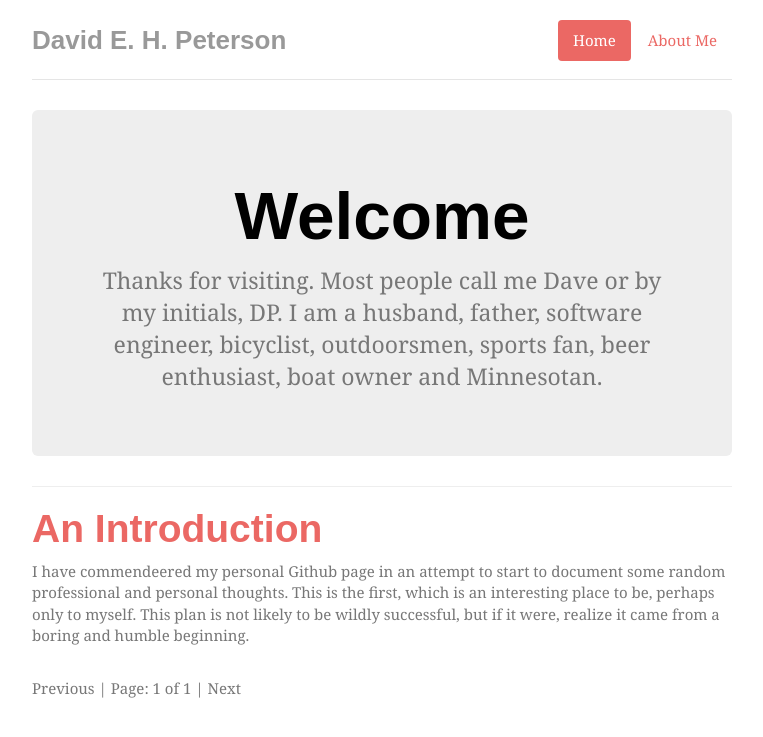
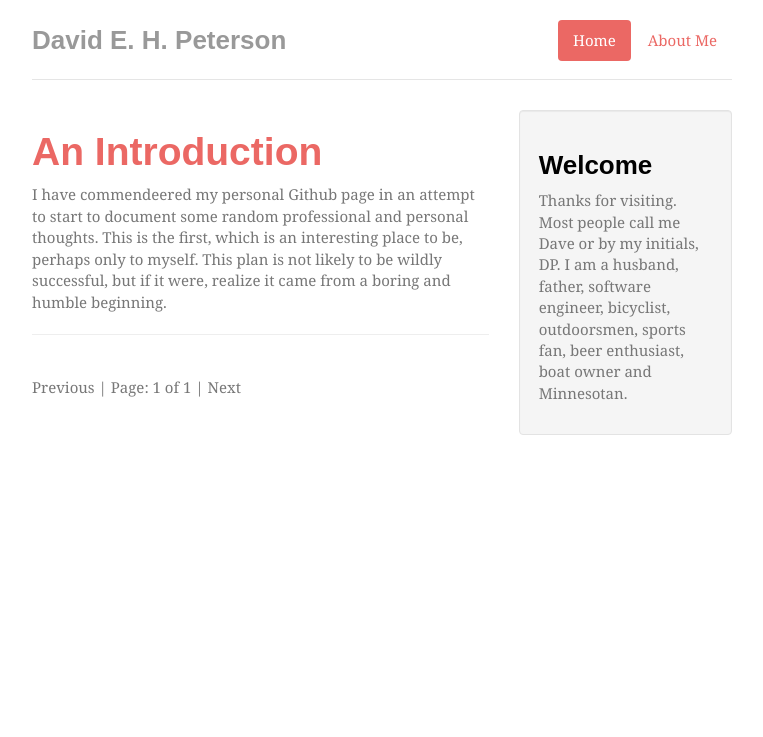
Before and after one commit to pete2786/pete2786.github.io, a Jekyll site: the page built from index.html, in a window 1280 px wide. Shown: the top 737 px of the page, without its empty margins (258-1021 px from the left). Built offline with Jekyll 4.4.1, drawn with Linux system fonts in a browser that asks for light colours; some web fonts are replaced; the list of posts is cut into pages by our own code.

Commit message:
More rearranging.

```diff
--- a/_layouts/post.html
+++ b/_layouts/post.html
@@ -1,7 +1,7 @@
 <!DOCTYPE html>
 <html lang="en">
   <head>
-    <title>David E. H. Peterson</title>
+    <title>{{ page.title }} - David E. H. Peterson</title>
     {% include head.html %}
   </head>
   <body>
--- a/index.html
+++ b/index.html
@@ -4,21 +4,15 @@
 <!DOCTYPE html>
 <html lang="en">
   <head>
-    <title>About Me - David E. H. Peterson</title>
+    <title>Home - David E. H. Peterson</title>
     {% include head.html %}
   </head>
   <body>
     <div class="container">
       {% include header.html active="home"%}
 
-      <div class="jumbotron">
-        <h1>Welcome</h1>
-        <p class="lead">Thanks for visiting. Most people call me Dave or by my initials, DP. I am a husband, father, software engineer, bicyclist, outdoorsmen, sports fan, beer enthusiast, boat owner and Minnesotan.</p>
-      </div>
-
-      <hr />
-
-      <!-- This loops through the paginated posts -->
+      <div class="row">
+        <div class="col-lg-8">
           {% for post in paginator.posts %}
           <h1><a href="{{ post.url }}">{{ post.title }}</a></h1>
           <p class="author">
@@ -27,6 +21,7 @@
           <div class="content">
             {{ post.content }}
           </div>
+          <hr />
           {% endfor %}
 
           <div class="pagination">
@@ -42,6 +37,15 @@
               <span class="next ">Next</span>
             {% endif %}
           </div>
+        </div>
+
+        <div class="col-lg-4">
+          <div class="well">
+            <h3>Welcome</h3>
+            <p>Thanks for visiting. Most people call me Dave or by my initials, DP. I am a husband, father, software engineer, bicyclist, outdoorsmen, sports fan, beer enthusiast, boat owner and Minnesotan.</p>
+          </div>
+        </div>
+      </div>
 
     </div>
     {% include foot.html %}
```
Lines whose indentation alone changed are shown as unchanged.
